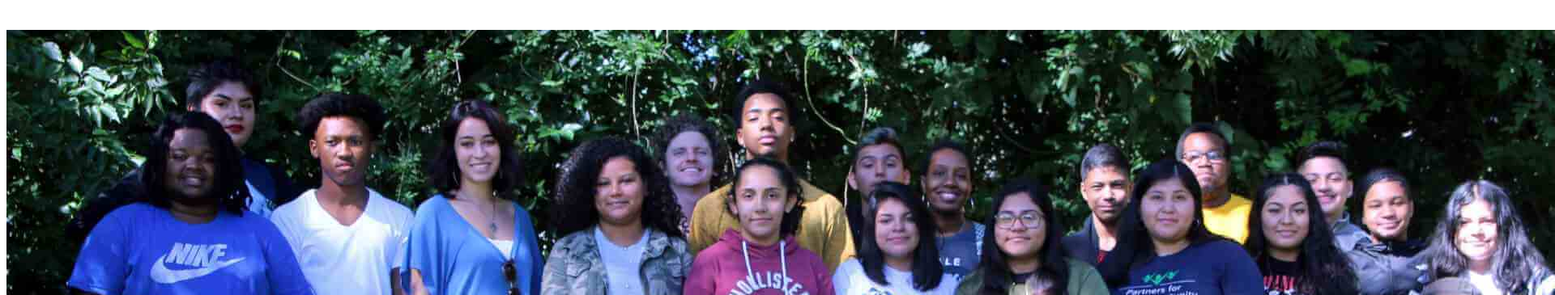
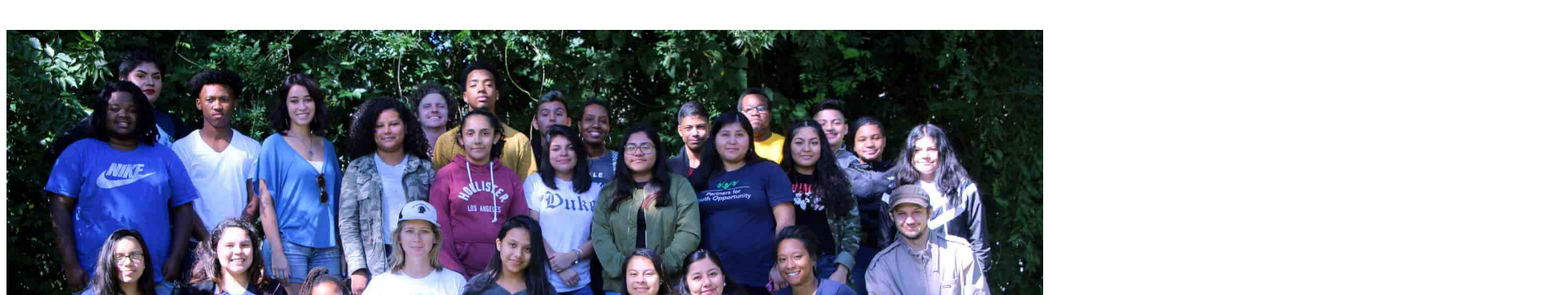
Before and after one commit to lenndachen/pyosite, a Gatsby site: page / in a window 1280 px wide. Shown: the part 251-616 px from the top of the page at 81% size, 1920 px wide, since content can reach past the window. Built offline with nearby package versions, Linux system fonts and the light colour scheme; Gatsby itself is replaced by a stand-in of ours.

Commit message:
added logo pics

```diff
--- a/src/pages/index.css
+++ b/src/pages/index.css
@@ -98,10 +98,10 @@
   transform:translateZ(400px);opacity:0}40%{opacity:.6}100%{-webkit-transform:translateZ(0);
     transform:translateZ(0);opacity:1}}
 
- .bigphoto-container {
-  position: relative;
-  text-align: center;
-  color: white;
+ .bigphoto-container img {
+  position: absolute;
+  background-size: cover;
+  width: 100%;
 }
 
 .tracking-in-contract-bck {
@@ -115,6 +115,8 @@
     font-family: 'Raleway', sans-serif;
   }
 
-.groupphoto{
-  width: 100px;
+.groupphoto img{
+ position:relative;
+ width:150px;
+
 }
```
Also changed, not shown: src/pages/index.js (+4 -6 lines), src/images/Facebookbtn.png (added), src/images/Youtubebtn.png (added), src/images/instabtn.png (added), src/images/twitterbtn.png (added).
